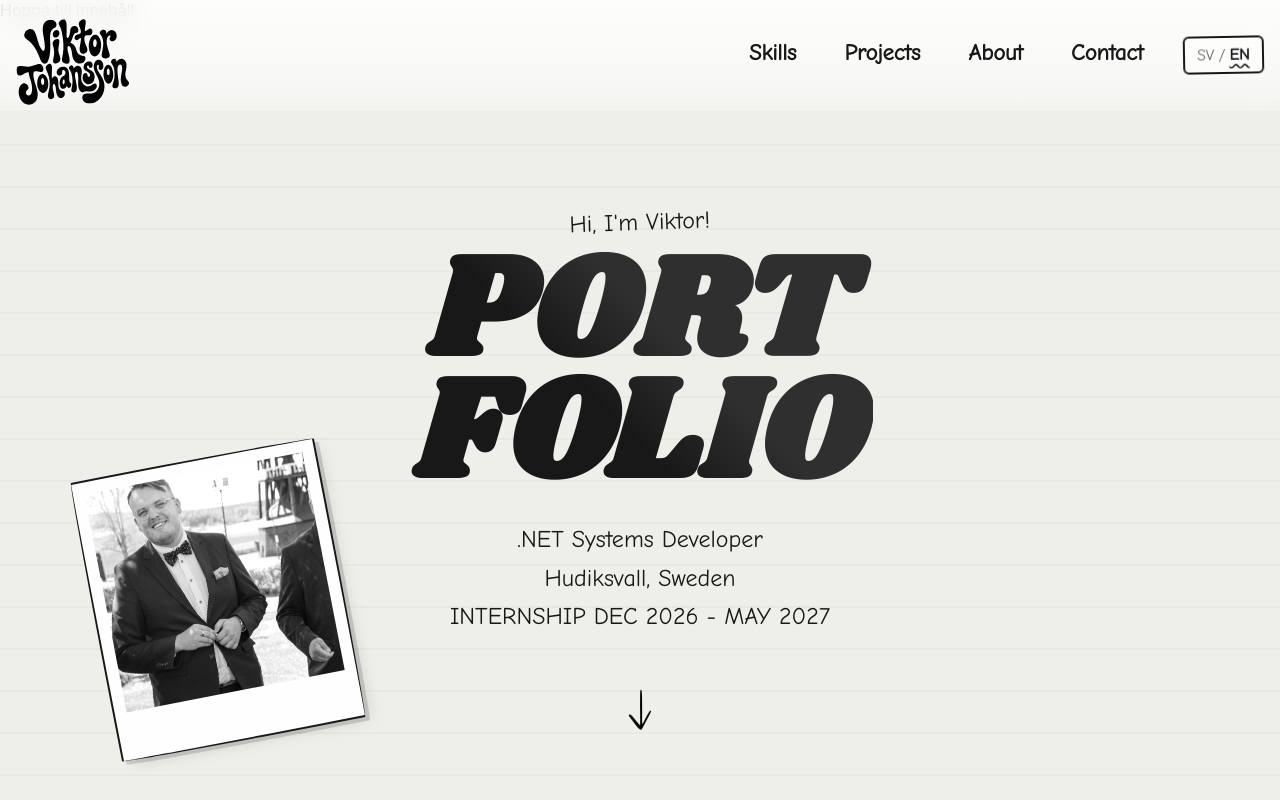
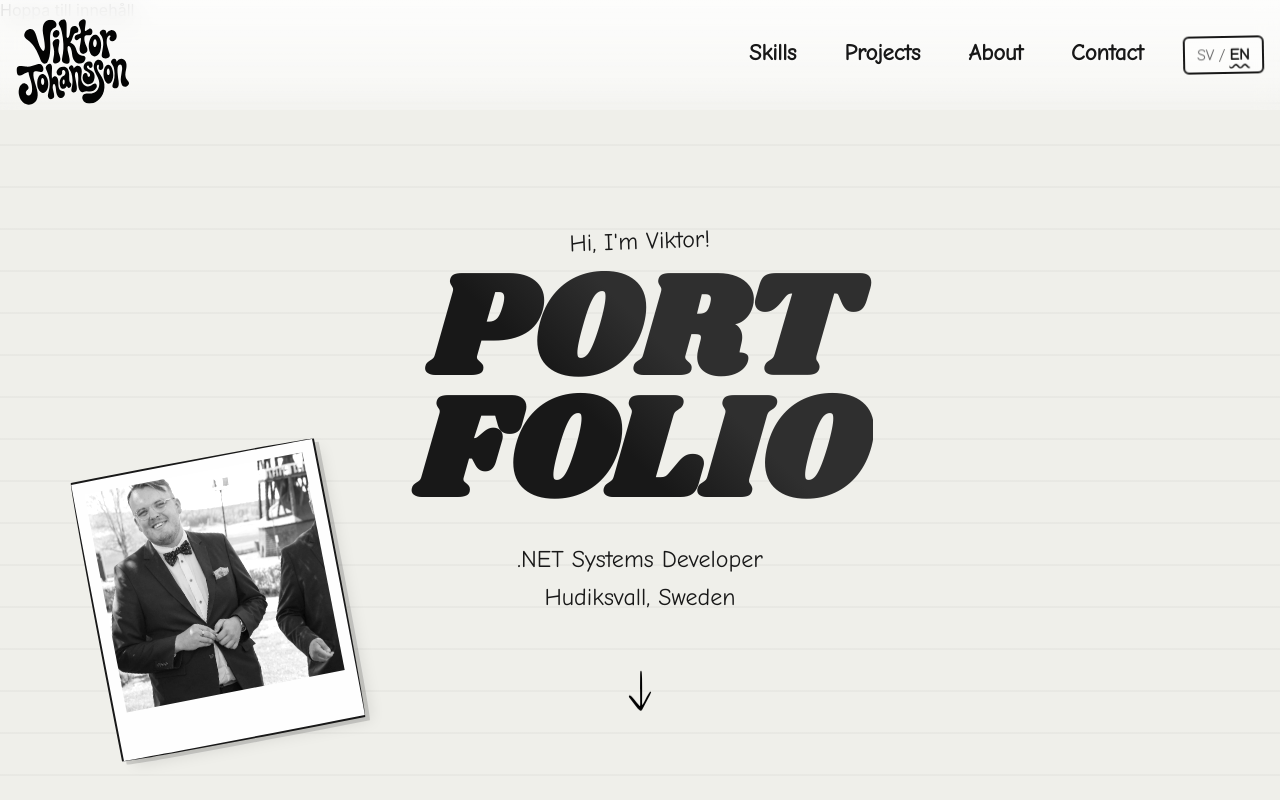
Before and after one commit to discovicke/portfolio-mono, a React (Vite) app: page / in a window 1280 px wide. Shown: the top 800 px of the page. Built offline with nearby package versions, Linux system fonts and the light colour scheme.

Commit message:
Refactor Hero component: remove location line from description and update translation for growth mindset

```diff
--- a/src/components/Hero.tsx
+++ b/src/components/Hero.tsx
@@ -8,7 +8,7 @@
 import React from 'react';
 import './Hero.css';
 import { Polaroid } from './Polaroid';
-import { useLanguage } from '../i18n/LanguageContext';
+import { useLanguage } from '../i18n';
 
 const Hero: React.FC = () => {
     const { t } = useLanguage();
@@ -50,8 +50,7 @@ const Hero: React.FC = () => {
                 {/* Beskrivning */}
                 <p className="hero-desc">
                     {t.hero.role}<br />
-                    {t.hero.location}<br />
-                    {t.hero.lia}
+                    {t.hero.location}
                 </p>
 
                 {/* Polaroid för mobil (visas bara på små skärmar) */}
--- a/src/i18n/translations.ts
+++ b/src/i18n/translations.ts
@@ -419,7 +419,7 @@ export const translations: Record<Language, TranslationStrings> = {
                 "After years in music production, teaching, and student support, I've gathered experiences that revolve around the same thing: understanding people and solving problems in ways that work in everyday life. Today, I do that through systems development.",
                 "When I'm not coding, you'll find me working on music projects, watching a football match, or chatting around board games or a sauna.",
                 "I'm studying to become a .NET Systems Developer with AI competence at Edugrade in Hudiksvall, driven by building clear, useful solutions together with others.",
-                "Right now, I'm looking for an environment where I can continue to grow technically and contribute to a team.",
+                "I'm driven by continuing to grow technically and contributing to a team.",
             ],
             signature: 'Viktor',
             photoAlt: 'A photo of Viktor Johansson looking away from the camera',
```
